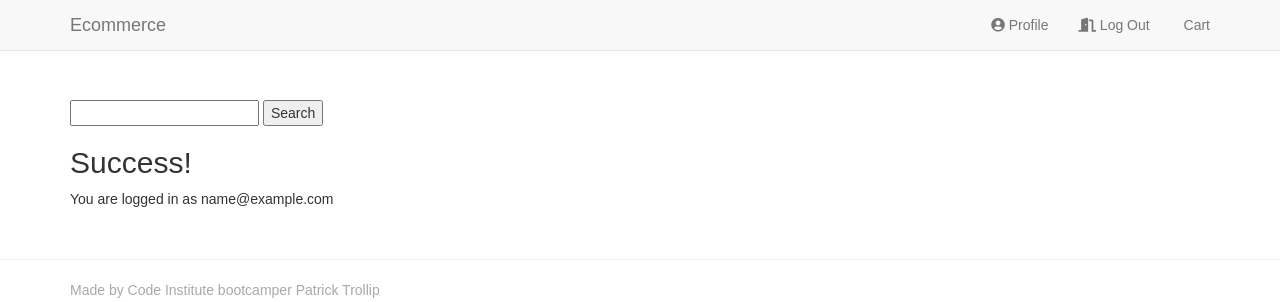
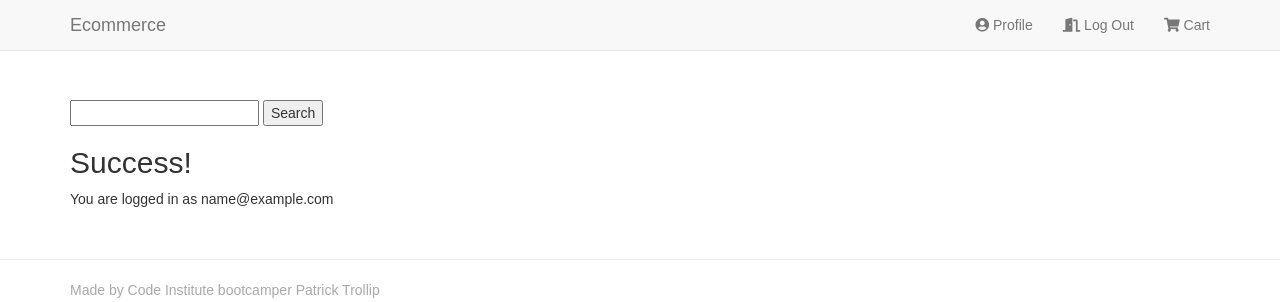
Before and after one commit to Patoman90/E_Commerce-mini-project-, a Django app: page /accounts/profile/ in a window 1280 px wide. Shown: the top 302 px of the page. Run offline with Django 3.2, Linux system fonts and the light colour scheme; the visitor is signed in with stand-in values (Sample User, id 1); some libraries are stand-ins or nearby versions.

Commit message:
Fixed icon for cart

```diff
--- a/templates/base.html
+++ b/templates/base.html
@@ -38,7 +38,7 @@
                     {% endif %}
                     <li>
                         <a href="{% url 'view_cart' %}">
-                            <i class="fas fa-shipping-cart"></i> Cart
+                            <i class="fas fa-shopping-cart"></i> Cart
                             {% if product_count > 0 %}
                                 <label class="badge badge-warning">{{ product_count }}</label>
                             {% endif %}
```
